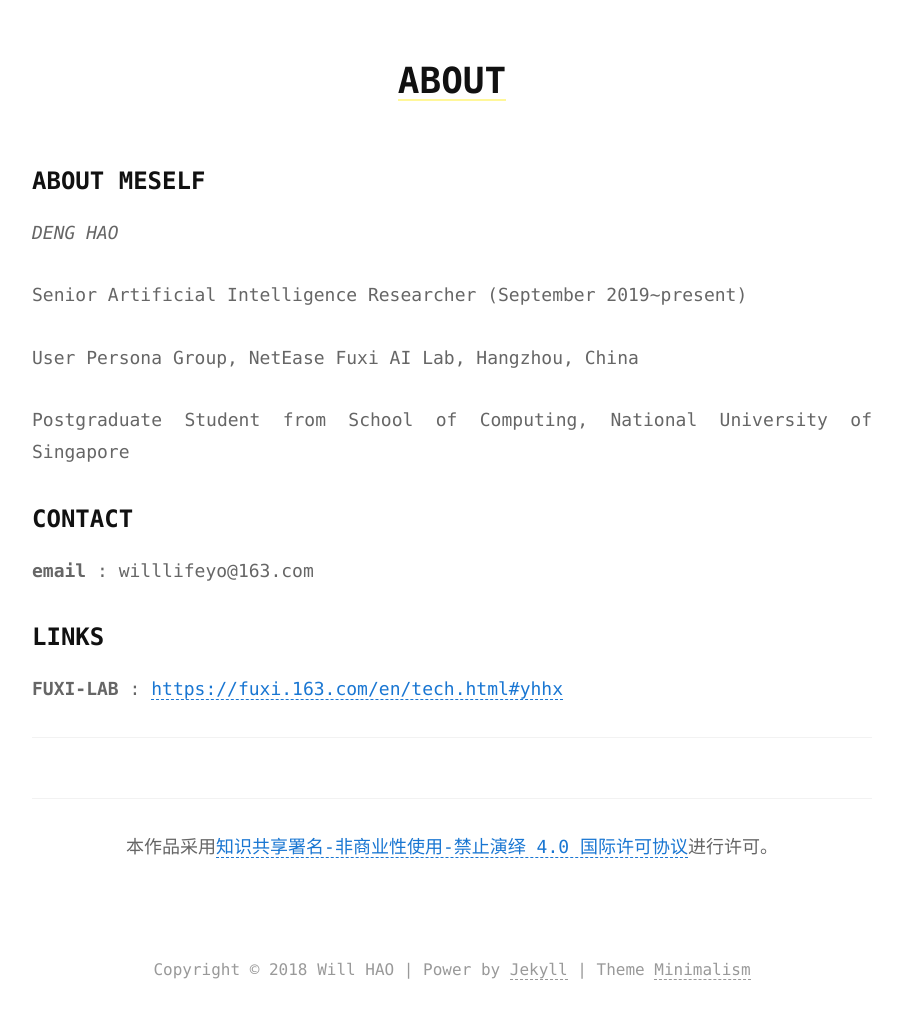
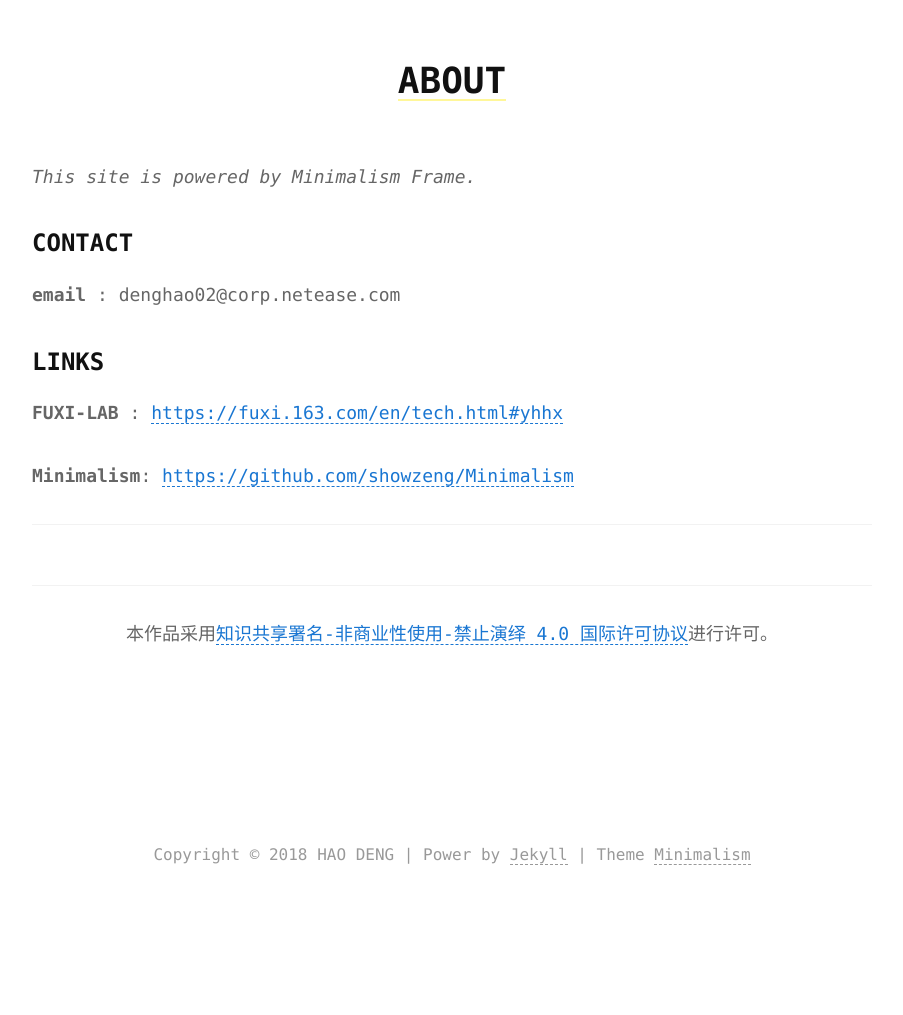
Before and after one commit to Wwwwei/Wwwwei.github.io, a Jekyll site: the page built from about.md, in a window 1280 px wide. Shown: the whole page, without its empty margins (188-1091 px from the left). Built offline with Jekyll 4.4.1, drawn with Linux system fonts in a browser that asks for light colours; after the commit the page ends 900 px from its top, so only the background shows below that.

Commit message:
*) layout test

```diff
--- a/_config.yml
+++ b/_config.yml
@@ -15,8 +15,8 @@ defaults:
       image: true
 
 title: Will HAO's blog
-name: Will HAO
-description: Click fat innocent buu to see more
+name: HAO DENG
+description: 'Senior Artificial Intelligence Researcher (September 2019~present)\nUser Persona Group, NetEase Fuxi AI Lab, Hangzhou, China\nMaster from School of Computing, National University of Singapore'
 url: https://github.com/willSai
 
 show_excerpt: true
--- a/about.md
+++ b/about.md
@@ -4,22 +4,16 @@ title: ABOUT
 reward: false
 ---
 
-### ABOUT MESELF
-
-*DENG HAO*
-
-Senior Artificial Intelligence Researcher (September 2019~present)
-
-User Persona Group, NetEase Fuxi AI Lab, Hangzhou, China
-
-Postgraduate Student from School of Computing, National University of Singapore
+*This site is powered by Minimalism Frame.*
 
 ### CONTACT
 
-**email** : willlifeyo@163.com
+**email** : denghao02@corp.netease.com
 
 ### LINKS
 
 **FUXI-LAB** : <https://fuxi.163.com/en/tech.html#yhhx>
 
+**Minimalism**: <https://github.com/showzeng/Minimalism>
+
 ---
```
Also changed, not shown: assets/img/avatar.webp, assets/img/favicon.ico.
